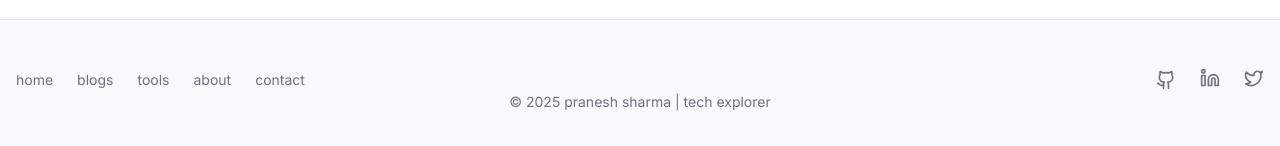
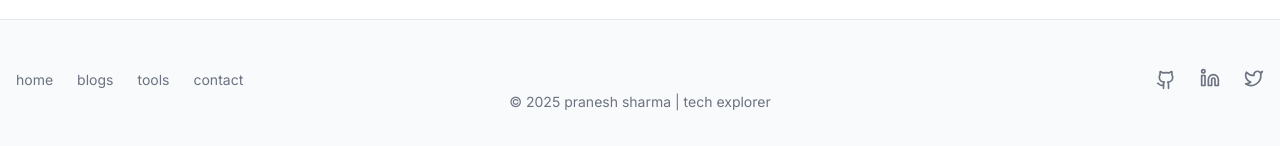
Before and after one commit to praneshsharma10/blog_greyscale, a Next.js app: page / in a window 1280 px wide. Shown: the part 1474-1620 px from the top of the page. Built offline with nearby package versions, Linux system fonts and the light colour scheme.

Commit message:
removed about me from head

```diff
--- a/components/footer.tsx
+++ b/components/footer.tsx
@@ -21,9 +21,9 @@ export function Footer() {
               tools
             </Link>
 
-            <Link href="/about" className="text-gray-500 hover:text-black">
+            {/* <Link href="/about" className="text-gray-500 hover:text-black">
               about
-            </Link>
+            </Link> */}
             <Link href="/contact" className="text-gray-500 hover:text-black">
               contact
             </Link>
--- a/components/header.tsx
+++ b/components/header.tsx
@@ -9,7 +9,7 @@ const navigation = [
   { name: 'Home', href: '/' },
   { name: 'Blogs', href: '/blogs' },
   { name: 'Tools', href: '/tools' },
-  { name: 'About', href: '/about' },
+
   { name: 'Contact', href: '/contact' },
 ]
 
```
